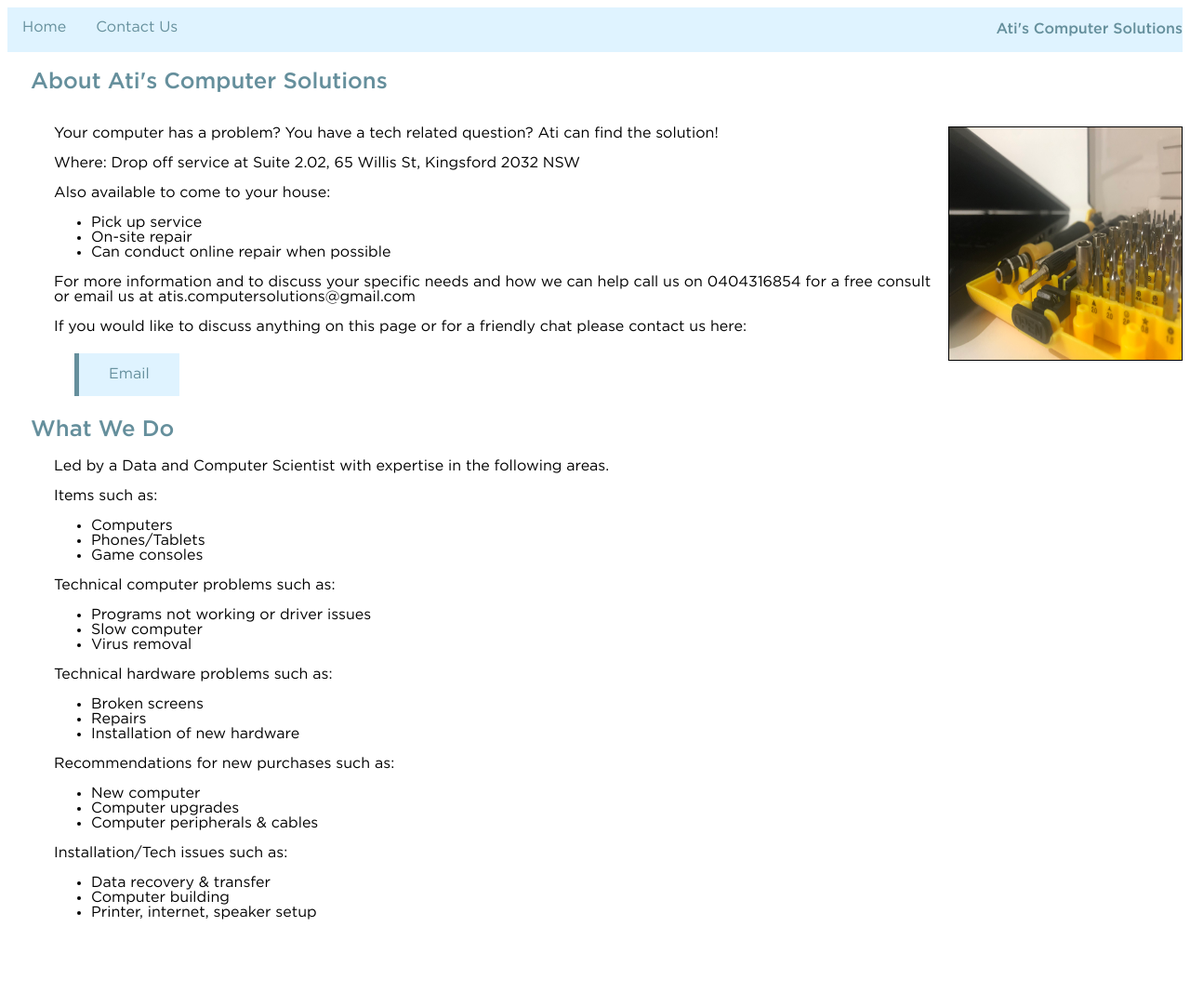
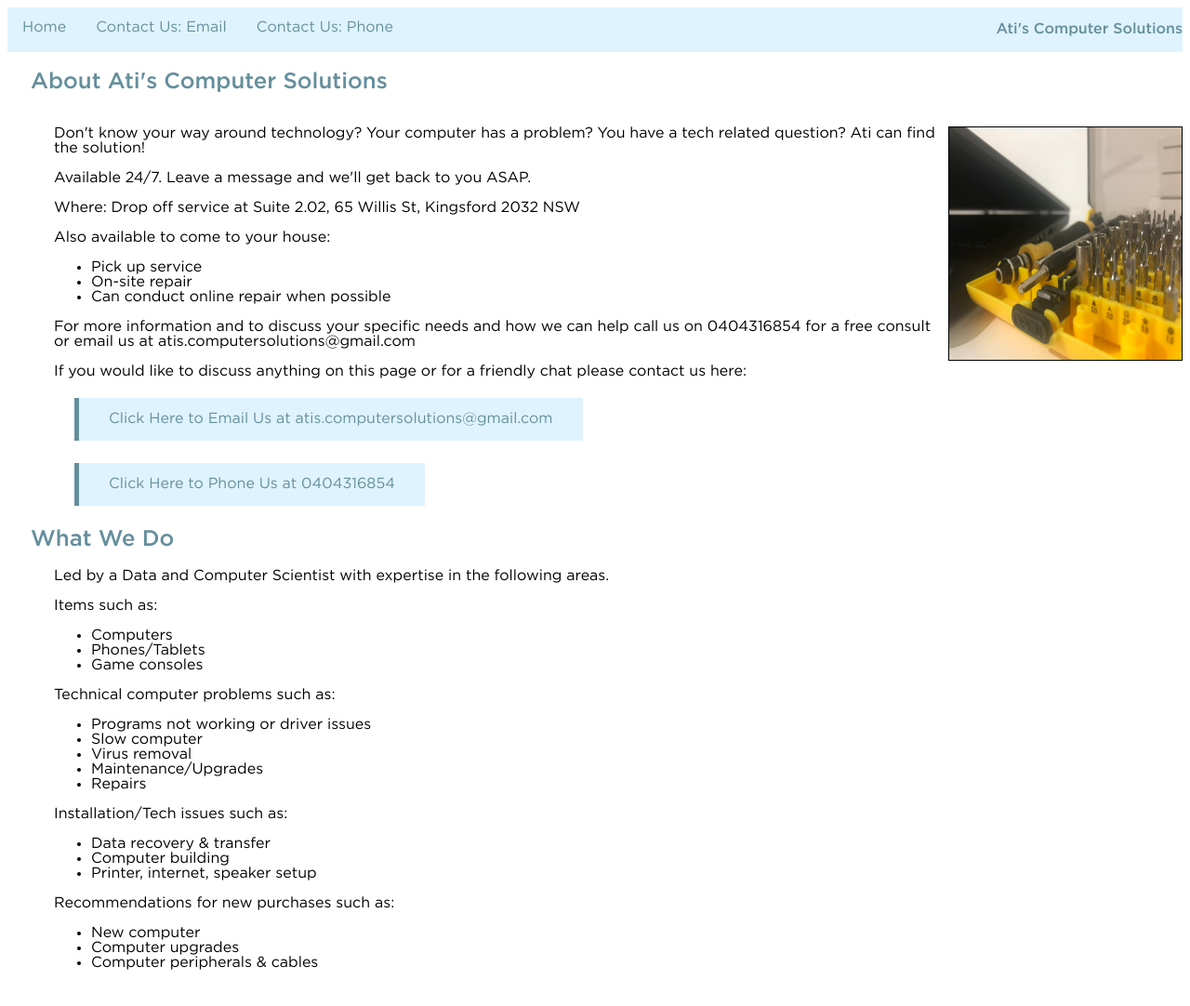
Before and after one commit to atiscomputersolutions/atiscomputersolutions.github.io, a plain HTML site: page index.html in a window 1280 px wide. Shown: the whole page at 93% size. Before the commit the page ends 1006 px from the top, so only its background shows below. Drawn offline with nearby package versions, Linux system fonts and the light colour scheme.

Commit message:
Add files via upload

```diff
--- a/index.html
+++ b/index.html
@@ -23,7 +23,9 @@
         <div class="body">
             <p style="float: right;"><img src="assets/images/face.jpeg" height="250px" width="250px" border="1px"></p>
 
-            <p><br>Your computer has a problem? You have a tech related question?  Ati can find the solution!</p>
+            <p><br>Don't know your way around technology? Your computer has a problem? You have a tech related question?  Ati can find the solution!</p>
+
+            <p>Available 24/7. Leave a message and we'll get back to you ASAP.</p>
 
             <p>Where: Drop off service at Suite 2.02, 65 Willis St, Kingsford 2032 NSW</p>
             <p>Also available to come to your house:</p>
@@ -37,7 +39,11 @@
 
             <p>If you would like to discuss anything on this page or for a friendly chat please contact us here:</p>
             <div style="margin-left:20px">
-                <a href="mailto:atis.computersolutions@gmail.com" class="button">Email</a>
+                <a href="mailto:atis.computersolutions@gmail.com" class="button">Click Here to Email Us at atis.computersolutions@gmail.com</a>
+            </div>
+            <br>
+            <div style="margin-left:20px">
+                <a href="tel:0404316854" class="button">Click Here to Phone Us at 0404316854</a>
             </div>
         </div>
 
@@ -55,12 +61,14 @@
                 <li>Programs not working or driver issues</li>
                 <li>Slow computer</li>
                 <li>Virus removal</li>
+                <li>Maintenance/Upgrades</li>
+                <li>Repairs</li>
             </ul>
-            <p>Technical hardware problems such as:</p>
+            <p>Installation/Tech issues such as:</p>
             <ul>
-                <li>Broken screens</li>
-                <li>Repairs</li>
-                <li>Installation of new hardware</li>
+                <li>Data recovery & transfer</li>
+                <li>Computer building</li>
+                <li>Printer, internet, speaker setup</li>
             </ul>
             <p>Recommendations for new purchases such as:</p>
             <ul>
@@ -68,12 +76,10 @@
                 <li>Computer upgrades</li>
                 <li>Computer peripherals & cables</li>
             </ul>
-            <p>Installation/Tech issues such as:</p>
-            <ul>
-                <li>Data recovery & transfer</li>
-                <li>Computer building</li>
-                <li>Printer, internet, speaker setup</li>
-            </ul>
+            <br>
+            <br>
+            <br>
+            <br>
         </div>
     </body>
 </html>
--- a/navbar.html
+++ b/navbar.html
@@ -3,7 +3,8 @@
         <!-- navigation bar-->
         <div class="navbar">
           <a href="/index.html">Home</a>
-          <a href="mailto:atis.computersolutions@gmail.com">Contact Us</a>
+          <a href="mailto:atis.computersolutions@gmail.com">Contact Us: Email</a>
+          <a href="tel:0404316854">Contact Us: Phone</a>
           <p class="head">Ati's Computer Solutions</p>
         </div>
 </nav>
```
